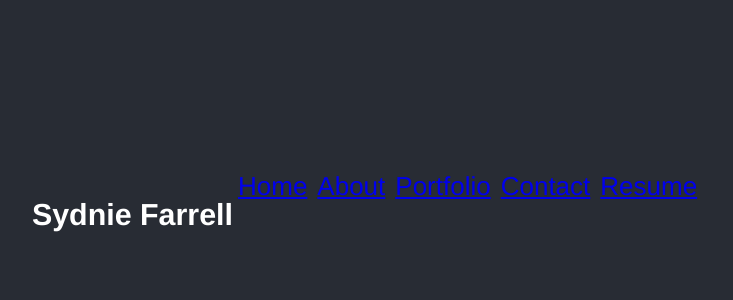
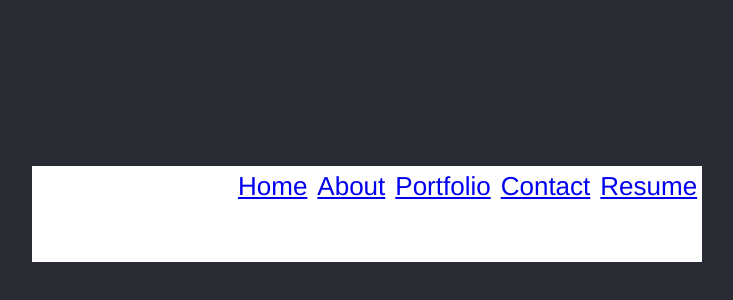
Before and after one commit to syd9f/react-portfolio, a React (Create React App) app in the folder react-portfolio/: page / in a window 1280 px wide. Shown: the part 186-486 px from the top of the page, without its empty margins (273-1006 px from the left). Built offline with nearby package versions, Linux system fonts and the light colour scheme.

Commit message:
changed header bg color

```diff
--- a/react-portfolio/src/App.js
+++ b/react-portfolio/src/App.js
@@ -1,4 +1,3 @@
-import logo from './logo.svg';
 import './App.css';
 import Header from './components/Header'
 
--- a/react-portfolio/src/components/Header.js
+++ b/react-portfolio/src/components/Header.js
@@ -11,6 +11,7 @@ export default function Header() {
             flexDirection: 'row',
             alignItems: 'flex-start',
             justifyContent: 'flex-start',
+            background: 'white',
           }}
         >
             <h1>Sydnie Farrell</h1>
```
